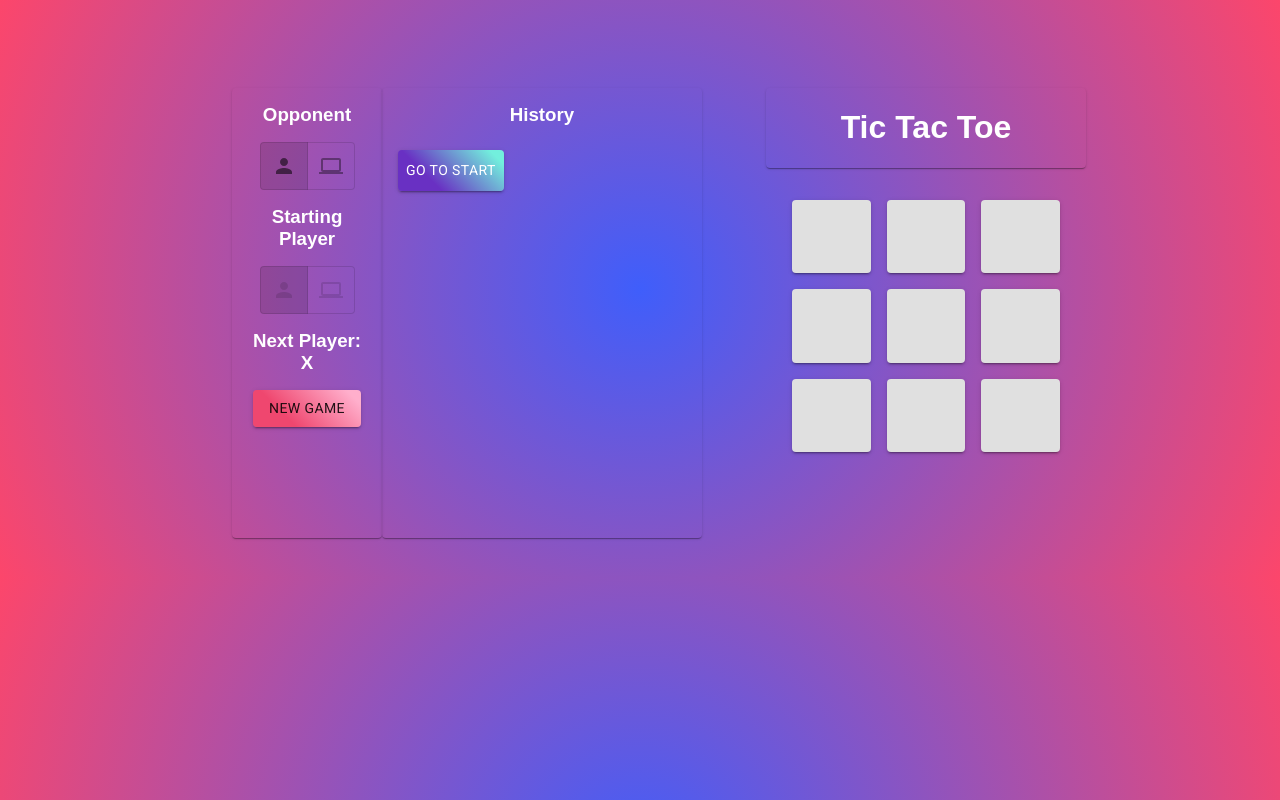
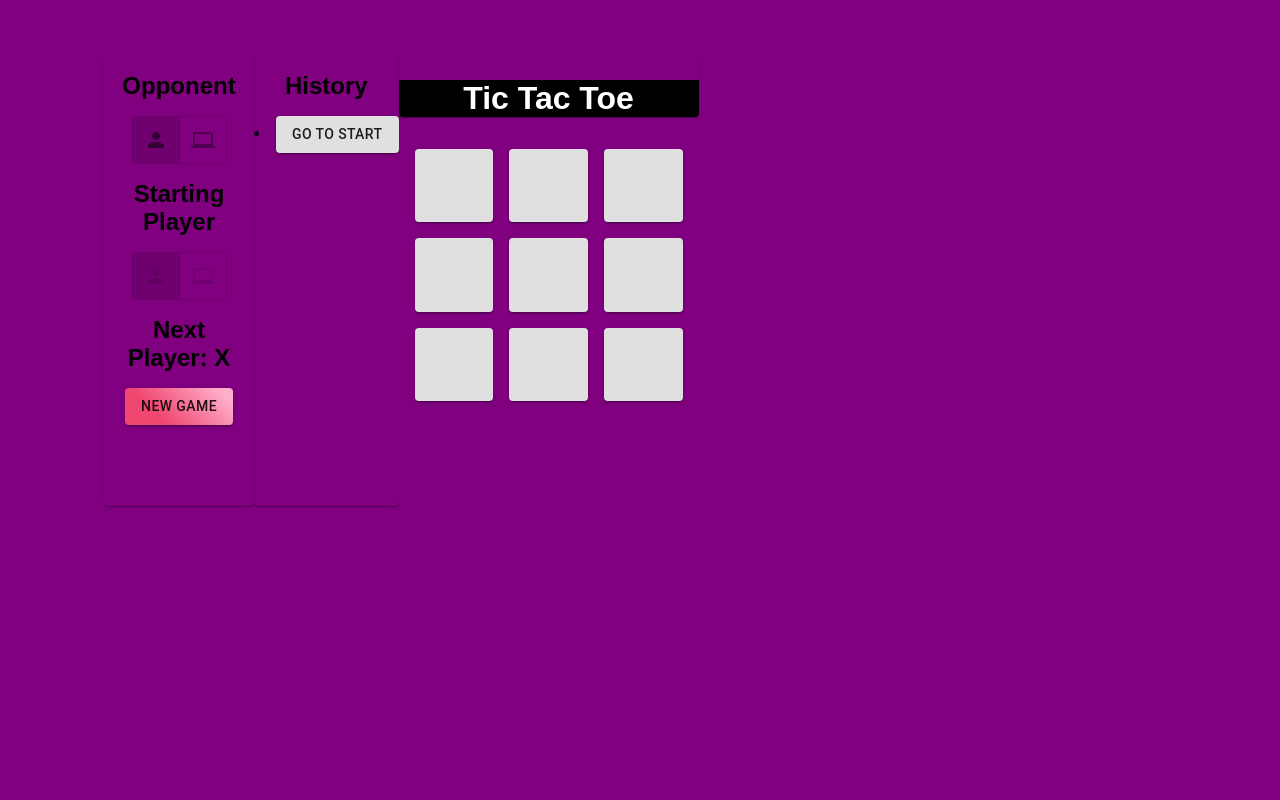
Before and after one commit to DaniyalFarooque/TicTacToe, a React (Create React App) app: page / in a window 1280 px wide. Built offline with nearby package versions, Linux system fonts and the light colour scheme; a web font is replaced by a local one.

Commit message:
Create index.css

```diff
--- a/src/index.css
+++ b/src/index.css
@@ -1,29 +1,35 @@
-@import url("https://fonts.googleapis.com/css2?family=Roboto&display=swap");
 @import url('https://fonts.googleapis.com/css2?family=Benne&display=swap');
 
 * {
   box-sizing: border-box;
 }
 .rowC{
-  margin-left: 6rem;
+  margin-left: 3rem;
   display: flex;
   flex-direction: row;
 }
 
 h1 {
+  margin: 0;
+  margin-top: 1.5rem;
   text-align: center;
   color:white;
+  background-color: black;
+}
+
+#result h1{
+  margin: 0;
+  background: transparent;
+  color: black;
 }
 
 h3 {
+  font-size: x-large;
   text-align: center;
   margin:auto;
+  width: 100%;
   padding: 1rem;
-  color: white;
-}
-
-li {
-  list-style: none;
+  color: black;
 }
 
 .squares {
@@ -32,51 +38,55 @@ li {
   outline: none;
 }
 
-.info-wrapper button {
-  background: linear-gradient(45deg, #6930c3 30%, #72efdd 90%);
-  color: white;
-  border: none;
-  outline: none;
-  cursor: pointer;
-  padding: 0.5rem;
-  margin: 0.5rem 1rem;
-}
-
-.info-wrapper {
-  display: flex;
-  background: transparent;
-  width: 320px;
-  height: 300px;
-  display: grid;
-  grid-template: repeat(2, 0.5fr) / repeat(2, 0.5fr);
-  gap: 0.5rem;
-}
-
 .board {
+  margin: auto;
   padding-top: 1rem;
-  margin: auto;
-  background: transparent;
-  border: 1rem solid transparent;
   width: 300px;
   height: 300px;
   display: grid;
   grid-template: repeat(3, 1fr) / repeat(3, 1fr);
   gap: 1rem;
+  background: transparent;
+  border: 1rem solid transparent;
 }
 
-.main {
-  margin-left: 4rem;
-  border-radius: 2rem;
-  vertical-align: top;
-  width: 20rem;
-  padding-bottom: 2rem;
+.history {
+  width: 320px;
+  margin-left: 16px;
+  display: grid;
+  background-color: transparent;
+  grid-template: repeat(3, 1fr) / repeat(3, 1fr);
+}
+
+.histbar{
+  margin-right: 200px;
+}
+
+.setbar {
+  width: 200px;
+  height: 450px;
+  border-radius: 1rem;
+  display: block;
+  background-color: #cdb4db;
+}
+
+#result{
+  background-color: #83c5be;
+  border-radius: 1rem;
+  position: fixed;
+  z-index: 1;
+  padding: 2rem;
+  display: grid;
+  justify-content: center;
+  width: 200px;
+  height: 250px;
 }
 
 body {
-  padding: 2rem;
-  padding-top: 5rem;
-  background: radial-gradient(circle, rgba(63,94,251,1) 0%, rgba(252,70,107,1) 100%);
+  padding-top: 3rem;
+  background: purple;
   color: white;
   font-family: "Benne", sans-serif;
+  font-size: medium;
   display: flex;
 }
```
